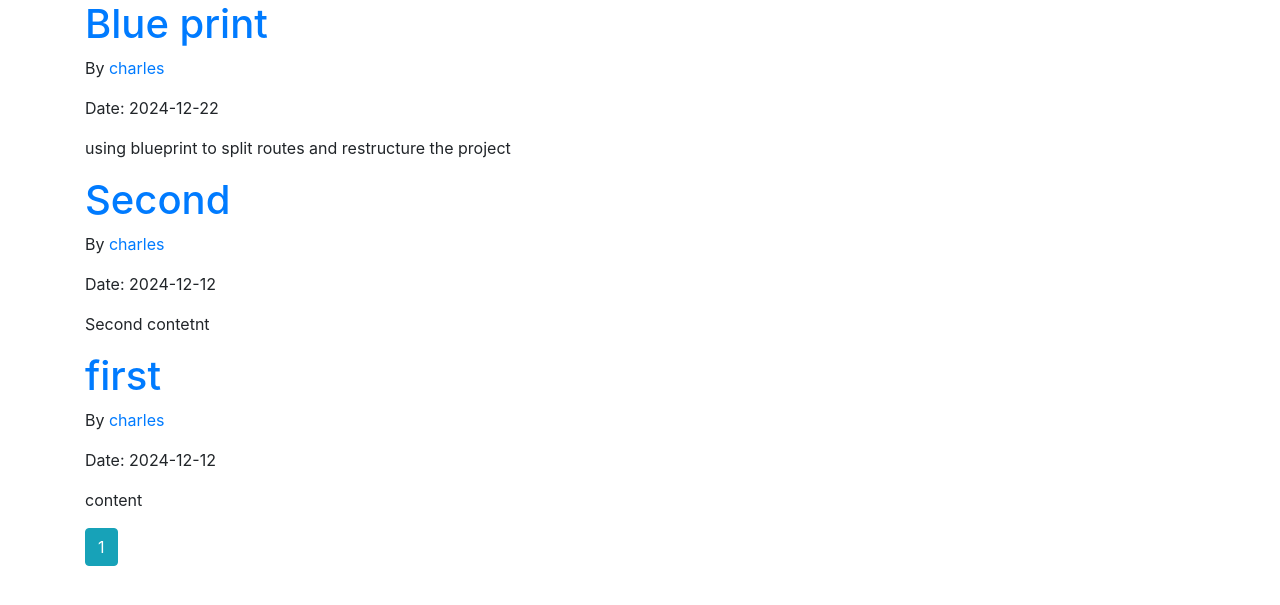
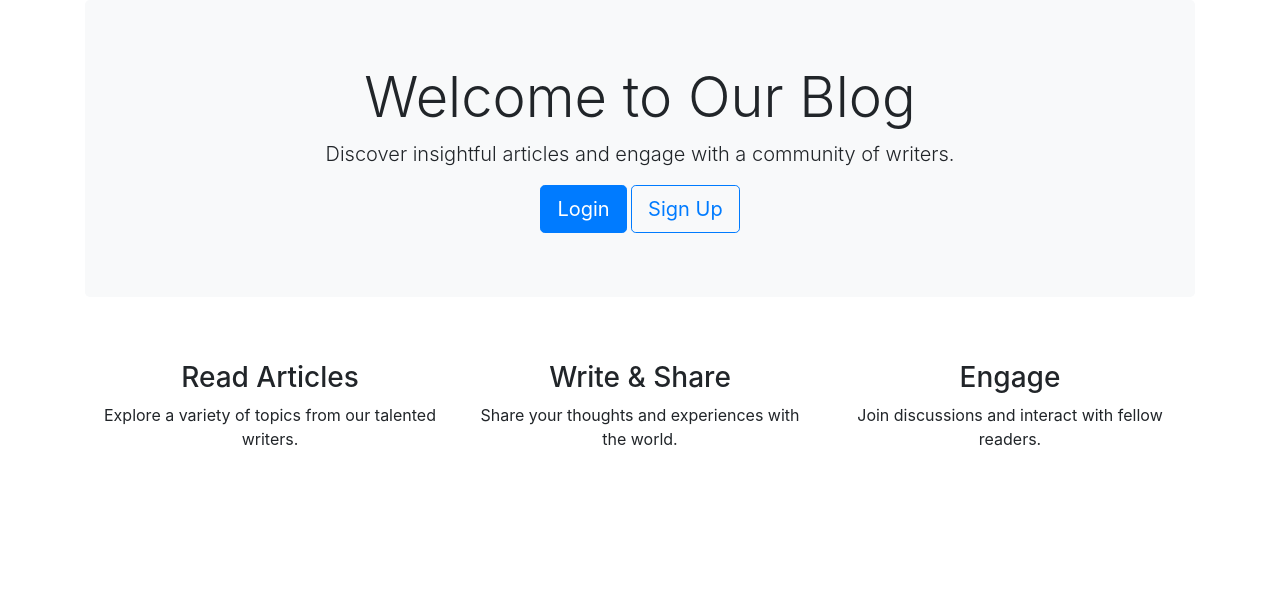
Before and after one commit to LawrenceMelvin/FlaskBlog-Thing-I-Do, a Flask app: page / in a window 1280 px wide. Shown: the part 56-661 px from the top of the page. Run offline with Flask 3, Linux system fonts and the light colour scheme; some libraries are stand-ins or nearby versions.

Commit message:
home page update

```diff
--- a/flaskblog/templates/home.html
+++ b/flaskblog/templates/home.html
@@ -1,26 +1,70 @@
 {% extends "layout.html" %}
 {% block content %}
+<!-- Hero Section -->
+<section class="jumbotron text-center bg-light">
+    <div class="container">
+        <h1 class="display-4">Welcome to Our Blog</h1>
+        <p class="lead">Discover insightful articles and engage with a community of writers.</p>
+        {% if not current_user.is_authenticated %}
+            <a href="{{ url_for('users.login') }}" class="btn btn-primary btn-lg">Login</a>
+            <a href="{{ url_for('users.register') }}" class="btn btn-outline-primary btn-lg">Sign Up</a>
+        {% endif %}
+    </div>
+</section>
+
+<!-- Features Section -->
+<section class="container mt-5">
+    <div class="row">
+        <div class="col-md-4 text-center">
+            <i class="fas fa-book-open fa-3x text-primary"></i>
+            <h3 class="mt-3">Read Articles</h3>
+            <p>Explore a variety of topics from our talented writers.</p>
+        </div>
+        <div class="col-md-4 text-center">
+            <i class="fas fa-pencil-alt fa-3x text-success"></i>
+            <h3 class="mt-3">Write & Share</h3>
+            <p>Share your thoughts and experiences with the world.</p>
+        </div>
+        <div class="col-md-4 text-center">
+            <i class="fas fa-comments fa-3x text-warning"></i>
+            <h3 class="mt-3">Engage</h3>
+            <p>Join discussions and interact with fellow readers.</p>
+        </div>
+    </div>
+</section>
+
+<!-- Display Posts for Logged-In Users -->
+{% if current_user.is_authenticated %}
+    <section class="container mt-5">
+        <h2 class="mb-4">Recent Posts</h2>
         {% for post in posts.items %}
             <article class="media content-section">
                 <div class="media-body">
                     <div class="article-metadata">
-                <h1 class="article-title" ><a href="{{url_for('posts.post',post_id=post.id)}}">{{post.title}}</a></h1>
-                <p>By <a href="{{url_for('users.user_post',username=post.author.username)}}">{{post.author.username}}</a></p>
-                <p>Date: {{post.blog_posted.strftime('%Y-%m-%d')}}</p>
-                <p class="article-content">{{post.content}}</p>
+                        <h1 class="article-title">
+                            <a href="{{ url_for('posts.post', post_id=post.id) }}">{{ post.title }}</a>
+                        </h1>
+                        <p>By <a href="{{ url_for('users.user_post', username=post.author.username) }}">{{ post.author.username }}</a></p>
+                        <p>Date: {{ post.blog_posted.strftime('%Y-%m-%d') }}</p>
+                        <p class="article-content">{{ post.content }}</p>
                     </div>
                 </div>
             </article>
         {% endfor %}
+
+        <!-- Pagination -->
         {% for page_num in posts.iter_pages(left_edge=1, right_edge=1, left_current=1, right_current=2) %}
             {% if page_num %}
                 {% if posts.page == page_num %}
-            <a class="btn btn-info mb-4" href="{{url_for('main.home',page=page_num)}}">{{page_num}}</a>
+                    <a class="btn btn-info mb-4" href="{{ url_for('main.home', page=page_num) }}">{{ page_num }}</a>
                 {% else %}
-            <a class="btn btn-outline-info mb-4" href="{{url_for('main.home',page=page_num)}}">{{page_num}}</a>
+                    <a class="btn btn-outline-info mb-4" href="{{ url_for('main.home', page=page_num) }}">{{ page_num }}</a>
                 {% endif %}
             {% else %}
                 ...
             {% endif %}
         {% endfor %}
+    </section>
+{% endif %}
+
 {% endblock %}
```
Lines whose indentation alone changed are shown as unchanged.
